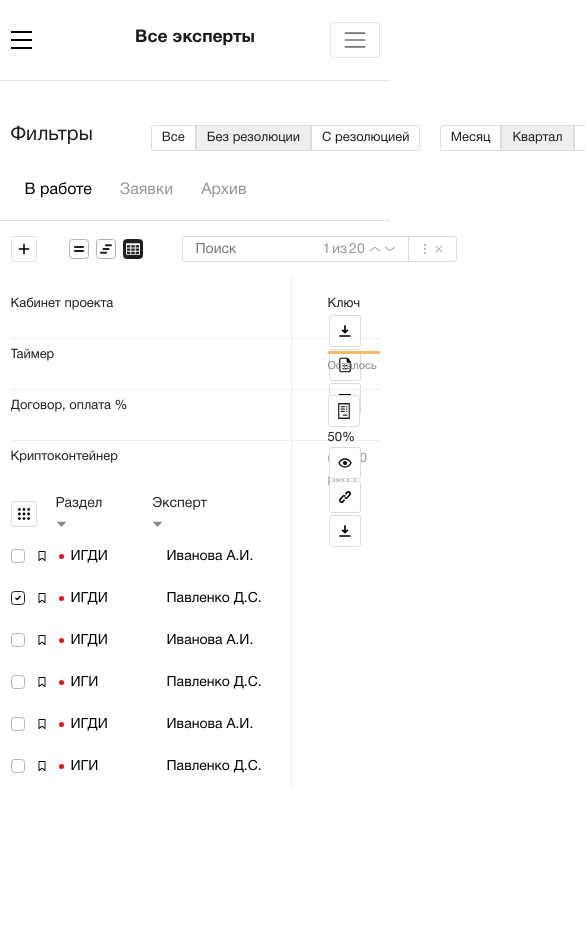
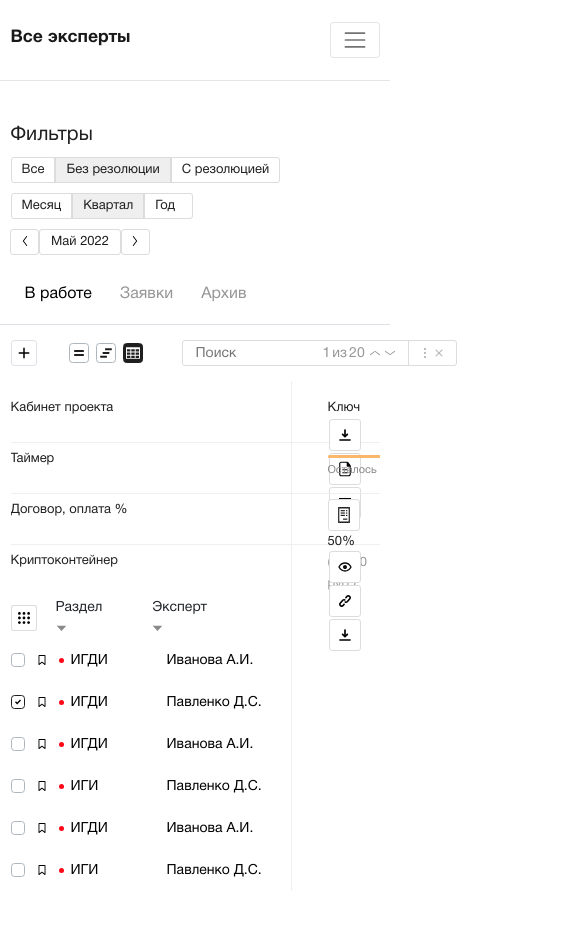
Before and after one commit to Socoroq/document, a plain HTML site: page page-2.html in a window 390 px wide. Shown: the top 930 px of the page, 585 px wide, since content can reach past the window. Drawn offline with nearby package versions, Linux system fonts and the light colour scheme.

Commit message:
vse commit

```diff
--- a/assets/scss/_index.scss
+++ b/assets/scss/_index.scss
@@ -7,10 +7,19 @@
 
 .main {
 
+
+
     // <!-- Section dates and resolutions -->
     & .section-date {
         margin-top: 44px !important;
         width: 100%;
+        &__colomn {
+            display: flex;
+            @media (max-width: 1199px) {
+                display: block;
+
+            }
+        }
         &__personal-area {
             font-style: normal;
             font-weight: 400;
@@ -37,11 +46,21 @@
             margin: 0 !important;
             width: 269px;
             margin-left: 58px !important;
+            @media (max-width: 1199px) {
+                margin-top: 10px !important;
+                margin-left: 0px !important;
+
+            }
 
         }
         & .date {
             width: 182px;
             margin-left: 20px !important;
+            @media (max-width: 1199px) {
+                margin-top: 10px !important;
+                margin-left: 0px !important;
+
+            }
         }
 
         // <!-- Month filter -->
@@ -53,6 +72,11 @@
             margin: 0 !important;
             width: 125px;
             margin-left: 25px !important;
+            @media (max-width: 1199px) {
+                margin-top: 10px !important;
+                margin-left: 7px !important;
+
+            }
 
             &__arrow-left {
                 border: 1px solid #DCDCDC;
--- a/assets/scss/_nav.scss
+++ b/assets/scss/_nav.scss
@@ -9,6 +9,9 @@
         cursor: pointer;
         top: -5;
         left: 0px;
+        @media (max-width: 992px) {
+            display: none;
+        }
 
         .toggles,
         &::before,
@@ -53,6 +56,10 @@
         color: #1F1F1F;
         padding: 0 !important;
         padding-bottom: 5px !important;
+        margin-left: 5rem !important;
+        @media (max-width: 992px) {
+            margin-left: 0rem !important;
+        }
     }
 
     &__collapse {
@@ -66,7 +73,7 @@
             margin-left: 50px !important;
         }
 
-        @media (max-width: 1024px) {
+        @media (max-width: 1199px) {
             margin-left: 10px !important;
         }
 
@@ -86,7 +93,7 @@
             padding-right: 30px !important;
 
         }
-        @media (max-width: 1024px) {
+        @media (max-width: 1199px) {
             font-size: 14px;
             & a {
 
--- a/page-2.html
+++ b/page-2.html
@@ -22,7 +22,7 @@
                     <div class="icon">
                         <span class="toggles"></span>
                     </div>
-                    <div class="header__navbar-brand navbar-brand ms-5" href="#">Все эксперты</div>
+                    <div class="header__navbar-brand navbar-brand" href="#">Все эксперты</div>
                     <button class="navbar-toggler" type="button" data-bs-toggle="collapse"
                         data-bs-target="#navbarSupportedContent" aria-controls="navbarSupportedContent"
                         aria-expanded="false" aria-label="Переключатель навигации">
@@ -146,7 +146,7 @@
                 <section class="section-date">
                     <div class="section-date__row row">
                         <!-- Heading -->
-                        <div class="col-12 d-flex">
+                        <div class="section-date__colomn col-12">
                             <span class="section-date__personal-area title">Фильтры</span>
                             <div class="resolution">
                                 <input type="radio" name="resolution" id="resolution-1"
```
Also changed, not shown: index.html (+1 -1 lines), assets/css/style.css.
